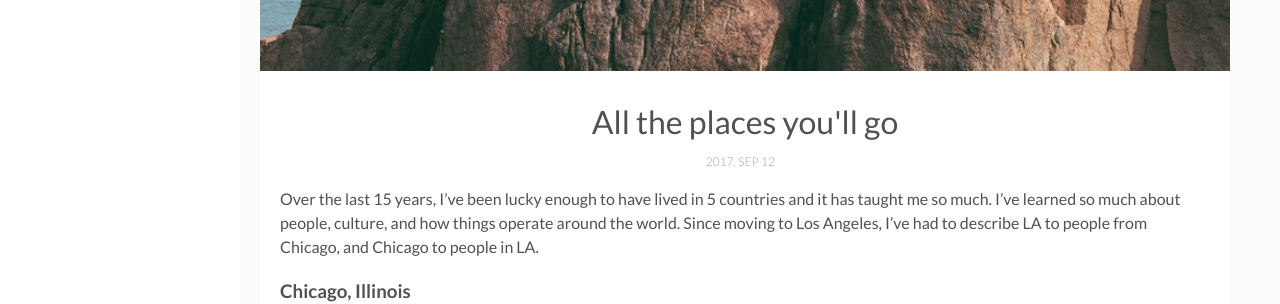
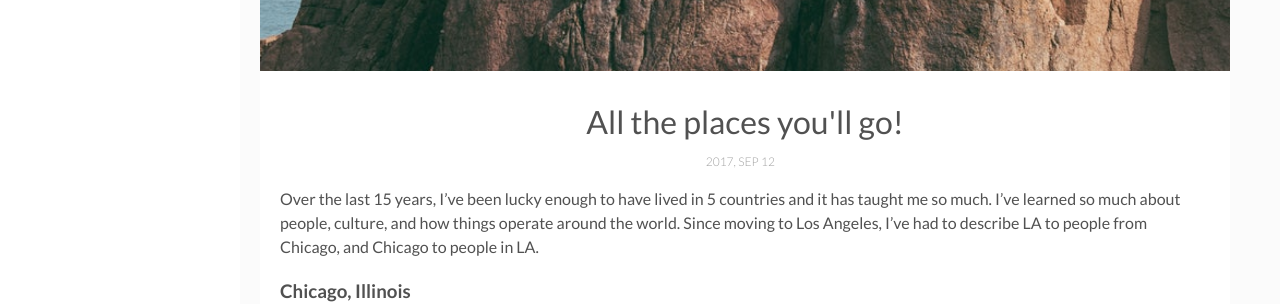
Before and after one commit to mynameiskaleb/johnnyromano.github.io, a Jekyll site: the page built from _posts/2017-04-06-all-the-places-youll-go.markdown, in a window 1280 px wide and 900 px high. Shown: the part 449-753 px from the top of the window. Built offline with Jekyll 4.4.1, drawn with Linux system fonts in a browser that asks for light colours.

```diff
--- a/_includes/head.html
+++ b/_includes/head.html
@@ -1,8 +1,6 @@
 <head>
 	<meta charset="utf-8">
 	<title>{% if page.title %}{{page.title}} - {{site.title}}{% else %}{{site.title}}{% endif %}</title>
-
-  <!-- Edit site and author settings in `_config.yml` to make the social details your own -->
 
     <meta content="{{ site.title }}" property="og:site_name">
   {% if page.title %}
--- a/_posts/2017-04-06-how-i-rest-from-work.markdown
+++ b/_posts/2017-04-06-all-the-places-youll-go.markdown
@@ -1,6 +1,6 @@
 ---
 layout: post
-title: All the places you'll go
+title: All the places you'll go!
 date: 2017-09-12 13:32:20 +0300
 description: Traveling the world in search of adventure. # Add post description (optional)
 img: i-rest.jpg # Add image post (optional)
```
Also changed, not shown: assets/img/california.jpg.
